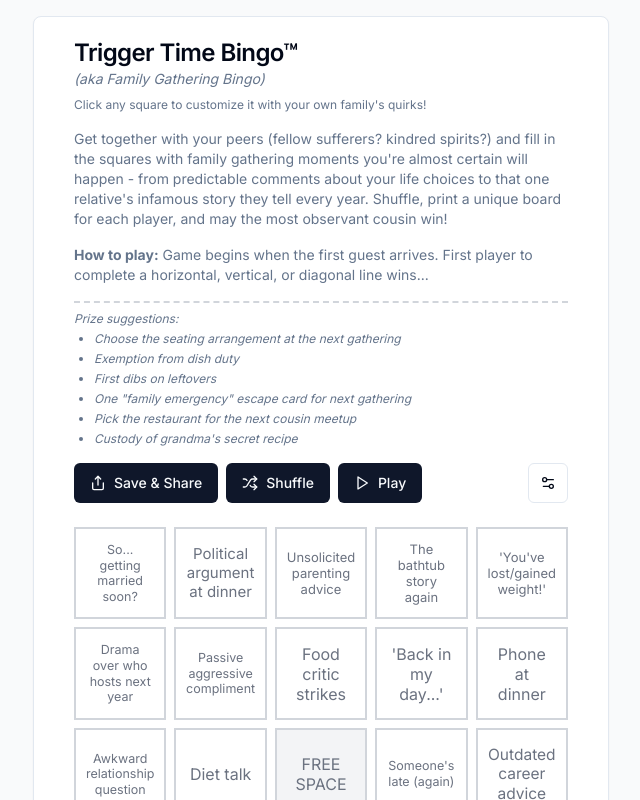
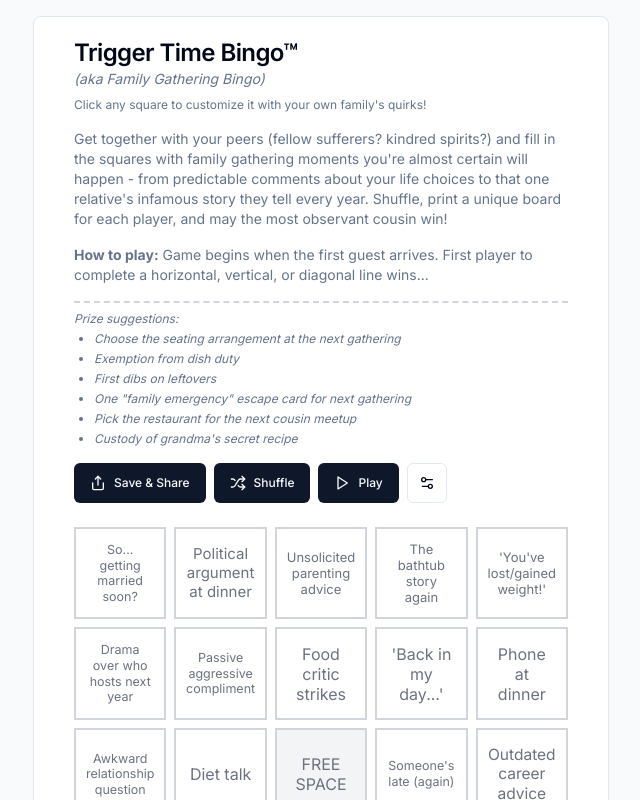
Before and after one commit to dylancaponi/trigger-time-bingo, a Next.js app: page / in a window 1280 px wide. Shown: the top 800 px of the page, without its empty margins (319-959 px from the left). Built offline with nearby package versions, Linux system fonts and the light colour scheme.

Commit message:
new button resize options

```diff
--- a/components/bingo-board.tsx
+++ b/components/bingo-board.tsx
@@ -3,6 +3,17 @@ import { Shuffle, Save, Upload, Play, PlusSquare, Settings2, Share, Cloud } from
 import { Button } from "@/components/ui/button"
 import { Card, CardHeader, CardTitle, CardContent } from "@/components/ui/card"
 import { getBoardIdFromUrl, updateUrlWithBoardId } from '@/lib/utils'
+
+function debounce<T extends (...args: any[]) => any>(
+  func: T,
+  wait: number
+): (...args: Parameters<T>) => void {
+  let timeout: NodeJS.Timeout;
+  return (...args: Parameters<T>) => {
+    clearTimeout(timeout);
+    timeout = setTimeout(() => func(...args), wait);
+  };
+}
 
 export const BingoBoard = () => {
   const defaultSquares = [
@@ -335,23 +346,45 @@ export const BingoBoard = () => {
     }
   }, []) // Load board on initial mount if ID exists
 
-  const [showButtonText, setShowButtonText] = useState(true);
+  const [buttonFontSize, setButtonFontSize] = useState(14); // default font size in px
   const buttonContainerRef = useRef<HTMLDivElement>(null);
+  const [showIcons, setShowIcons] = useState(true);
+  const [showText, setShowText] = useState(true);
 
   useEffect(() => {
     const container = buttonContainerRef.current;
     if (!container) return;
 
-    const resizeObserver = new ResizeObserver(entries => {
-      for (const entry of entries) {
-        // If container width is less than 400px, hide text
-        // Adjust this threshold based on your needs
-        setShowButtonText(entry.contentRect.width >= 400);
+    const handleResize = debounce(() => {
+      const containerWidth = container.offsetWidth;
+      console.log('Container width:', containerWidth);
+
+      if (containerWidth < 375) {
+        setShowIcons(true);
+        setShowText(false);
+        setButtonFontSize(10);
+        console.log('Setting icons only mode');
+      } else if (containerWidth < 450) {
+        setShowIcons(false);
+        setShowText(true);
+        setButtonFontSize(11);
+        console.log('Setting text only mode');
+      } else {
+        setShowIcons(true);
+        setShowText(true);
+        setButtonFontSize(12);
+        console.log('Setting full mode');
       }
-    });
+    }, 500);
 
+    const resizeObserver = new ResizeObserver(handleResize);
     resizeObserver.observe(container);
-    return () => resizeObserver.disconnect();
+
+    handleResize();
+
+    return () => {
+      resizeObserver.disconnect();
+    };
   }, []);
 
   return (
@@ -405,7 +438,7 @@ export const BingoBoard = () => {
           />
           <a ref={downloadRef} className="hidden" />
 
-          <div className="flex flex-wrap gap-2" ref={buttonContainerRef}>
+          <div className="flex flex-nowrap gap-2 w-full overflow-hidden" ref={buttonContainerRef}>
             <Button
               onClick={async () => {
                 try {
@@ -433,37 +466,46 @@ export const BingoBoard = () => {
                   alert('Failed to share board: ' + (error instanceof Error ? error.message : String(error)));
                 }
               }}
-              className="flex items-center gap-2 h-10"
-              style={{ width: showButtonText ? 'auto' : '2.5rem' }}
+              className="flex items-center gap-2 h-10 whitespace-nowrap shrink-0"
+              style={{
+                fontSize: `${buttonFontSize}px`,
+                width: showText ? 'auto' : '2.5rem'
+              }}
               title="Save & Share"
             >
-              <Share className="w-4 h-4" />
-              {showButtonText && <span>Save & Share</span>}
+              {showIcons && <Share className="w-4 h-4" />}
+              {showText && <span>Save & Share</span>}
             </Button>
 
             <Button
               onClick={shuffleBoard}
-              className="flex items-center gap-2 h-10"
-              style={{ width: showButtonText ? 'auto' : '2.5rem' }}
+              className="flex items-center gap-2 h-10 whitespace-nowrap shrink-0"
+              style={{
+                fontSize: `${buttonFontSize}px`,
+                width: showText ? 'auto' : '2.5rem'
+              }}
               disabled={isPlaying}
               title="Shuffle"
             >
-              <Shuffle className="w-4 h-4" />
-              {showButtonText && <span>Shuffle</span>}
+              {showIcons && <Shuffle className="w-4 h-4" />}
+              {showText && <span>Shuffle</span>}
             </Button>
 
             <Button
               onClick={() => setIsPlaying(!isPlaying)}
-              className="flex items-center gap-2 h-10"
-              style={{ width: showButtonText ? 'auto' : '2.5rem' }}
+              className="flex items-center gap-2 h-10 whitespace-nowrap shrink-0"
+              style={{
+                fontSize: `${buttonFontSize}px`,
+                width: showText ? 'auto' : '2.5rem'
+              }}
               variant={isPlaying ? "destructive" : "default"}
               title={isPlaying ? 'Stop' : 'Play'}
             >
-              {isPlaying ? <PlusSquare className="w-4 h-4" /> : <Play className="w-4 h-4" />}
-              {showButtonText && <span>{isPlaying ? 'Stop' : 'Play'}</span>}
+              {showIcons && (isPlaying ? <PlusSquare className="w-4 h-4" /> : <Play className="w-4 h-4" />)}
+              {showText && <span>{isPlaying ? 'Stop' : 'Play'}</span>}
             </Button>
 
-            <div className="relative ml-auto">
+            <div className="relative shrink-0">
               <Button
                 variant="outline"
                 size="icon"
```
